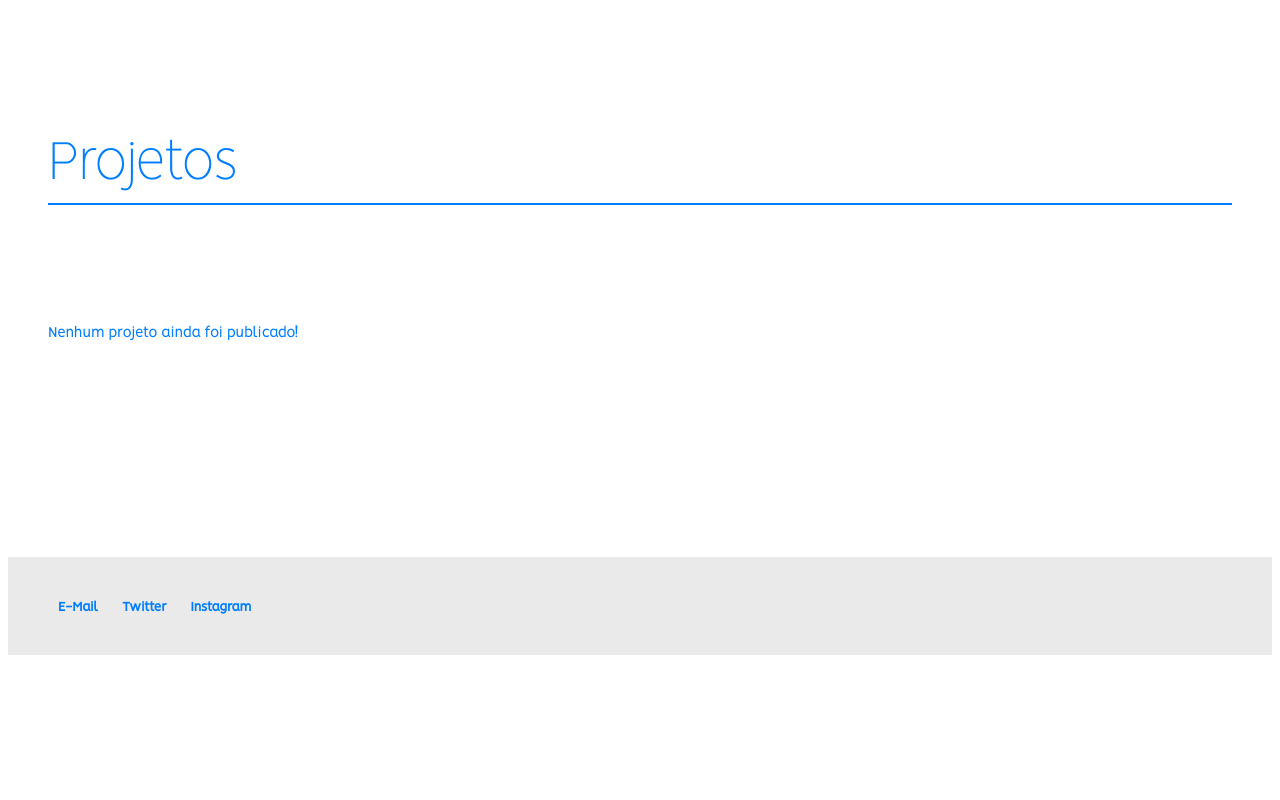
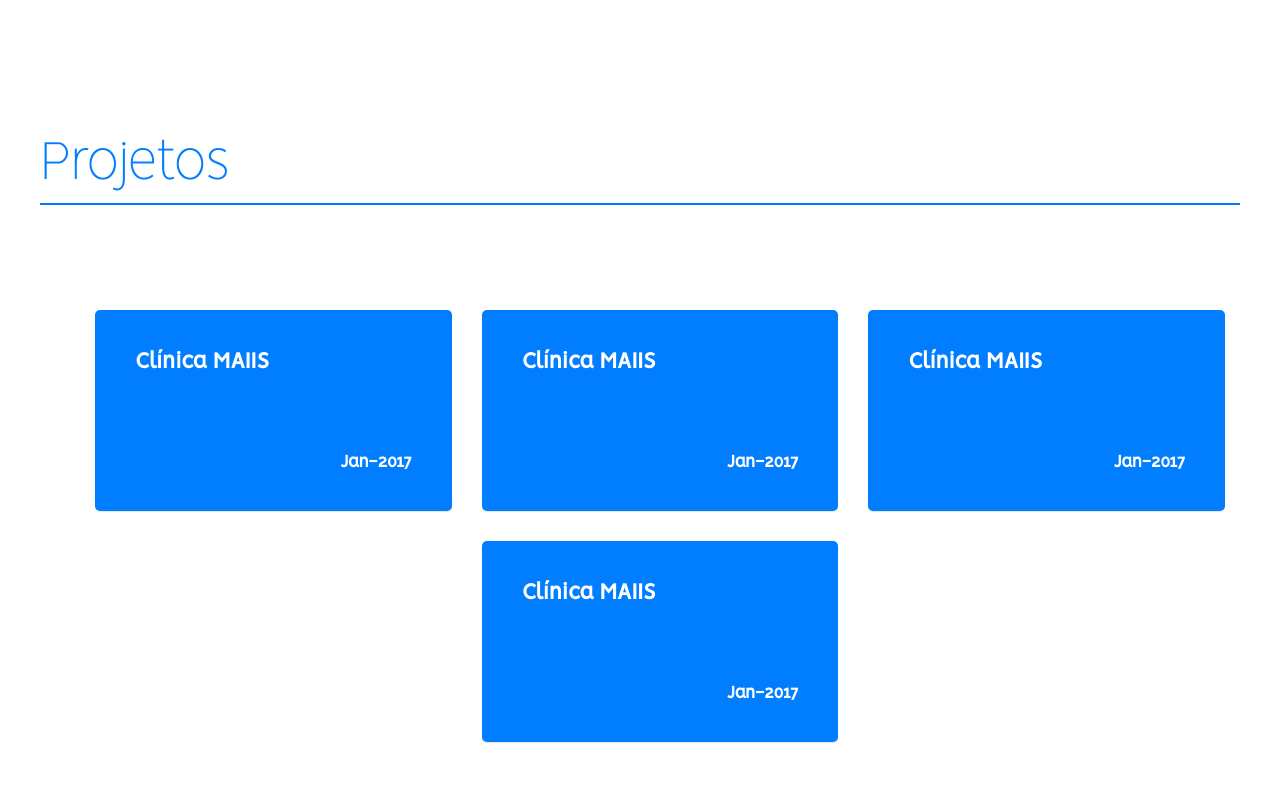
Before and after one commit to ermysson/personal-site, a plain HTML site: page index.html in a window 1280 px wide. Shown: the part 1620-2420 px from the top of the page. Before the commit the page ends 2283 px from the top, so only its background shows below. Drawn offline with Linux system fonts and the light colour scheme.

Commit message:
projects list
lista de projetos com flexbox - parte 1

```diff
--- a/index.html
+++ b/index.html
@@ -35,11 +35,34 @@
 </section>
 
 <section class="projetos s" id="s3">
-    <h1 class="titulo">Projetos</h1>
+    <div class="container">
 
-    <article>
-        <p>Nenhum projeto ainda foi publicado!</p>
-    </article>
+        <h1 class="titulo">Projetos</h1>
+
+        <ul class="lista_porjetos">
+
+            <li class="box_projeto"><a class="link_projeto" href="#">
+                <h1 class="box_projeto_title">Clínica MAIIS</h1>
+                <h3 class="box_projeto_data">Jan-2017</h3></a>
+            </li>
+
+            <li class="box_projeto"><a class="link_projeto" href="#">
+                <h1 class="box_projeto_title">Clínica MAIIS</h1>
+                <h3 class="box_projeto_data">Jan-2017</h3></a>
+            </li>
+
+            <li class="box_projeto"><a class="link_projeto" href="#">
+                <h1 class="box_projeto_title">Clínica MAIIS</h1>
+                <h3 class="box_projeto_data">Jan-2017</h3></a>
+            </li>
+
+            <li class="box_projeto"><a class="link_projeto" href="#">
+                <h1 class="box_projeto_title">Clínica MAIIS</h1>
+                <h3 class="box_projeto_data">Jan-2017</h3></a>
+            </li>
+        </ul>
+
+    </div>
 </section>
 
 
--- a/style.css
+++ b/style.css
@@ -4,6 +4,12 @@
 * {
     margin: 0;
     padding: 0;
+}
+
+.container {
+    width: 100%;
+    max-width: 1200px;
+    margin: 0 auto;
 }
 
 ::selection {
@@ -39,7 +45,7 @@ body.s2 {
   background: #007eff;
 }
 body.s3 {
-  background: #FFF;
+  background: #ffffff;
 }
 
 header {
@@ -100,7 +106,7 @@ main {
 }
 
 .projetos {
-    padding: 200px 40px;
+    padding: 200px 0;
     color: #007eff;
 }
 
@@ -111,6 +117,64 @@ font-family: 'VisionThin';
     padding-bottom: 10px;
     border-bottom: 2px solid #007eff;
     font-weight: 100;
+}
+
+.lista_porjetos {
+    list-style-type: none;
+    display: flex;
+    flex-flow: row;
+    flex-wrap: wrap;
+    justify-content: space-around;
+    margin-top: -30px;
+
+}
+
+.box_projeto {
+    color: #fff;
+    background: #007eff;
+    border-radius: 5px;
+    box-shadow: 0 1px 1px rgba(171, 171, 171, .33);
+    transition: all 0.3s ease-in-out;
+    flex-basis: calc(100% - 30px);
+    margin: 15px;
+}
+
+@media (min-width: 667px) {
+
+    .box_projeto {
+        flex: 0 0 50%; /* grow, shrink, basis */
+        flex-basis: calc(50% - 30px);
+    }
+
+}
+
+@media (min-width: 1200px) {
+
+    .box_projeto {
+        flex: 0 0 33.33%; /* grow, shrink, basis */
+        flex-basis: calc(33.33% - 30px);
+    }
+
+}
+
+.box_projeto:hover {
+    transform: scale(1.01, 1.01);
+    box-shadow: 0 6px 16px rgba(171, 171, 171, .53);
+}
+
+.box_projeto_title, .box_projeto_data {
+    margin: 0;
+    padding: 40px;
+}
+
+.box_projeto_data {
+    text-align: right;
+}
+
+.link_projeto {
+    color: #ffffff;
+    text-decoration: none;
+    font-family: 'Vision';
 }
 
 footer {
```
